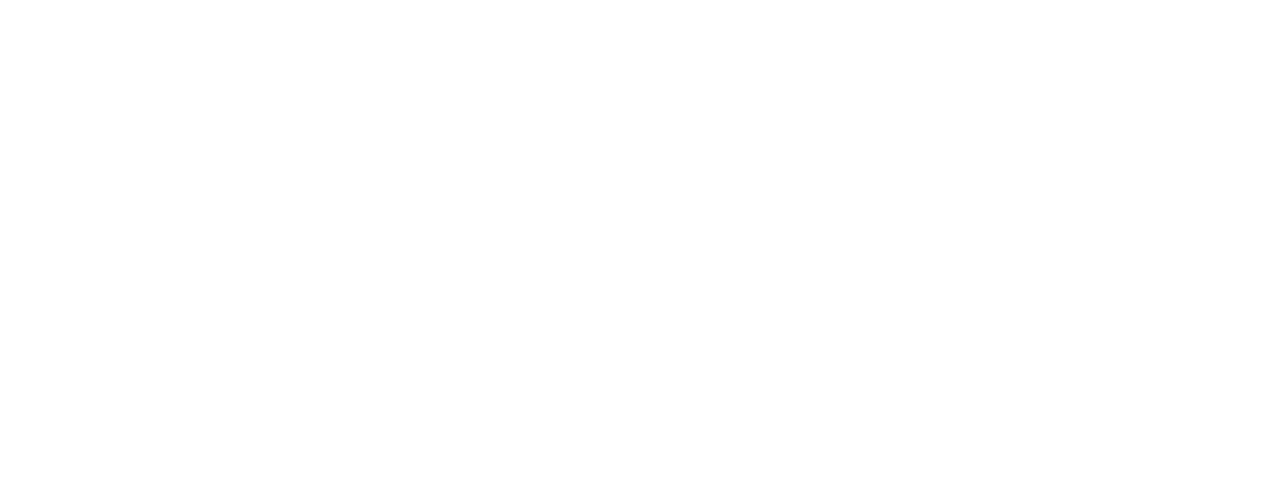
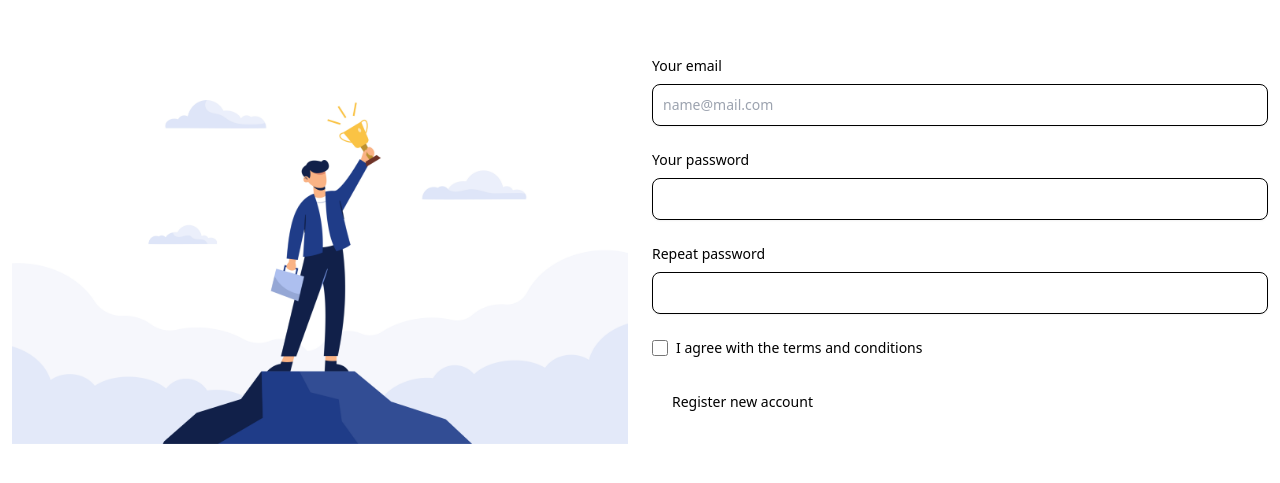
Before and after one commit to kendallv17/Taskademic-Front-End, a React (Create React App) app: page /signup in a window 1280 px wide. Before the commit this address had no page. Shown: the part 161-644 px from the top of the page. Built offline with nearby package versions, Linux system fonts and the light colour scheme.

Commit message:
Initial iteration on signup page

```diff
--- a/package.json
+++ b/package.json
@@ -8,6 +8,7 @@
     "@testing-library/user-event": "^13.5.0",
     "react": "^18.2.0",
     "react-dom": "^18.2.0",
+    "react-hook-form": "^7.35.0",
     "react-router-dom": "^6.3.0",
     "react-scripts": "5.0.1",
     "web-vitals": "^2.1.4"
--- a/src/index.js
+++ b/src/index.js
@@ -2,6 +2,7 @@
 import ReactDOM from 'react-dom/client';
 import './index.css';
 import App from './App';
+import SignUp from './pages/signup/SignUp';
 import { BrowserRouter, Route, Routes } from 'react-router-dom';
 
 const root = ReactDOM.createRoot(document.getElementById('root'));
@@ -9,6 +10,7 @@
   <BrowserRouter>
     <Routes>
       <Route path="/" element={ <App />} />
+      <Route path="/signup" element={ <SignUp/> } />
     </Routes>
   </BrowserRouter>
 );
--- /dev/null
+++ b/src/pages/signup/SignUp.js
@@ -0,0 +1,34 @@
+import React from "react";
+import success from "../../images/success.jpg"
+export default function SignUp(){
+    return (
+        <div className="sm:flex min-h-screen md:flex">
+            <div className="self-center flex-1 p-3">
+                <img src={success} alt="Welcome image" className="w-full"/>
+            </div>
+            <div className="self-center flex-1 p-3">
+                <form>
+                    <div className="mb-6">
+                        <label htmlFor="email" className="block mb-2 text-sm font-medium text-gray-900 dark:text-gray-300">Your email</label>
+                        <input type="email" id="email" className="shadow-sm bg-gray-50 border border-gray-300 text-gray-900 text-sm rounded-lg focus:ring-blue-500 focus:border-blue-500 block w-full p-2.5 dark:bg-gray-700 dark:border-gray-600 dark:placeholder-gray-400 dark:text-white dark:focus:ring-blue-500 dark:focus:border-blue-500 dark:shadow-sm-light" placeholder="name@mail.com" required=""/>
+                    </div>
+                    <div className="mb-6">
+                        <label htmlFor="password" className="block mb-2 text-sm font-medium text-gray-900 dark:text-gray-300">Your password</label>
+                        <input type="password" id="password" className="shadow-sm bg-gray-50 border border-gray-300 text-gray-900 text-sm rounded-lg focus:ring-blue-500 focus:border-blue-500 block w-full p-2.5 dark:bg-gray-700 dark:border-gray-600 dark:placeholder-gray-400 dark:text-white dark:focus:ring-blue-500 dark:focus:border-blue-500 dark:shadow-sm-light" required=""/>
+                    </div>
+                    <div className="mb-6">
+                        <label htmlFor="repeat-password" className="block mb-2 text-sm font-medium text-gray-900 dark:text-gray-300">Repeat password</label>
+                        <input type="password" id="repeat-password" className="shadow-sm bg-gray-50 border border-gray-300 text-gray-900 text-sm rounded-lg focus:ring-blue-500 focus:border-blue-500 block w-full p-2.5 dark:bg-gray-700 dark:border-gray-600 dark:placeholder-gray-400 dark:text-white dark:focus:ring-blue-500 dark:focus:border-blue-500 dark:shadow-sm-light" required=""/>
+                    </div>
+                    <div className="flex items-start mb-6">
+                        <div className="flex items-center h-5">
+                        <input id="terms" type="checkbox" value="" className="w-4 h-4 bg-gray-50 rounded border border-gray-300 focus:ring-3 focus:ring-blue-300 dark:bg-gray-700 dark:border-gray-600 dark:focus:ring-blue-600 dark:ring-offset-gray-800" required="" />
+                        </div>
+                        <label htmlFor="terms" className="ml-2 text-sm font-medium text-gray-900 dark:text-gray-300">I agree with the <a href="#" className="text-blue-600 hover:underline dark:text-blue-500">terms and conditions</a></label>
+                    </div>
+                    <button type="submit" className="text-white bg-blue-700 hover:bg-blue-800 focus:ring-4 focus:outline-none focus:ring-blue-300 font-medium rounded-lg text-sm px-5 py-2.5 text-center dark:bg-blue-600 dark:hover:bg-blue-700 dark:focus:ring-blue-800">Register new account</button>
+                </form>
+            </div>
+        </div>
+    )
+}
```
Also changed, not shown: src/images/success.jpg (added), 1 other file (tests, documents, lock files or other folders).
